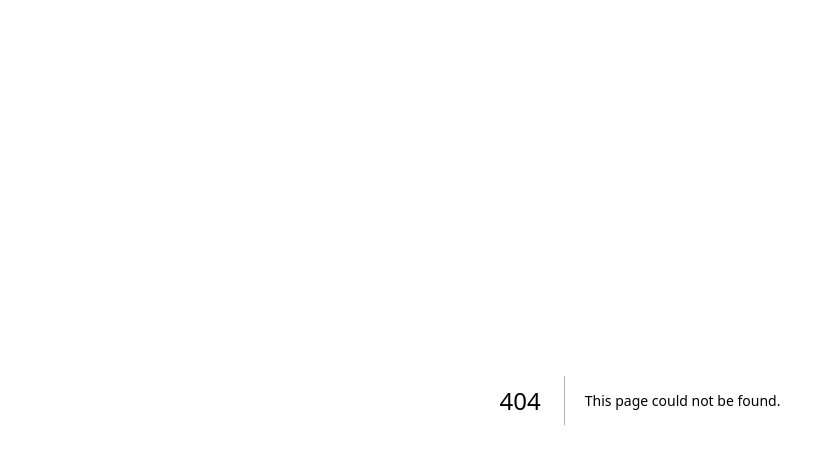
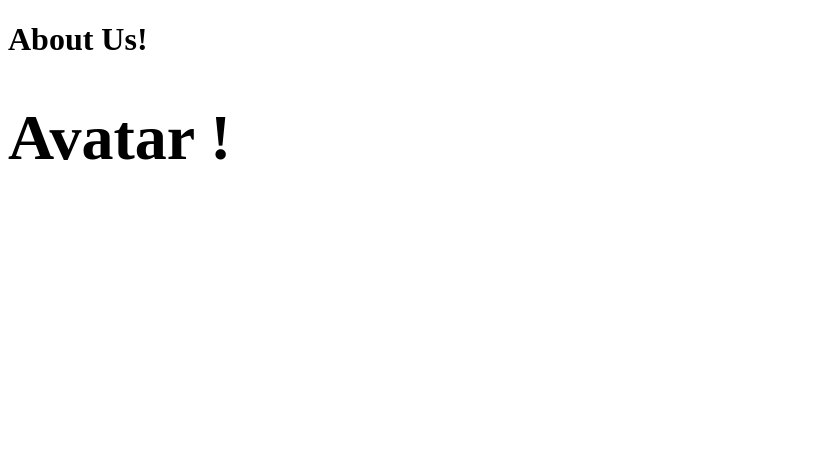
Before and after one commit to Hejin0-0/tinyNextJS, a Next.js app in the folder tutorial/: page /about-us in a window 1280 px wide. Before the commit this address had no page. Shown: the top 464 px of the page, without its empty margins (0-835 px from the left). Built offline with nearby package versions, Linux system fonts and the light colour scheme.

Commit message:
#2.2 - Routing_ Defining Routes

```diff
--- /dev/null
+++ b/tutorial/app/about-us/company/page.tsx
@@ -0,0 +1,3 @@
+export default function Company() {
+	return <h1>Company!</h1>;
+}
--- /dev/null
+++ b/tutorial/app/about-us/company/sales/page.tsx
@@ -0,0 +1,3 @@
+export default function Sales() {
+	return <h1>Sales team</h1>;
+}
--- /dev/null
+++ b/tutorial/app/about-us/components/avatar.tsx
@@ -0,0 +1,3 @@
+export default function Avatar() {
+	return <h1>Avatar !</h1>;
+}
--- /dev/null
+++ b/tutorial/app/about-us/page.tsx
@@ -0,0 +1,10 @@
+import Avatar from "./components/avatar";
+
+export default function AboutUs() {
+	return (
+		<h1>
+			About Us!
+			<Avatar />
+		</h1>
+	);
+}
```
Also changed, not shown: tutorial/Summary.txt (added).
